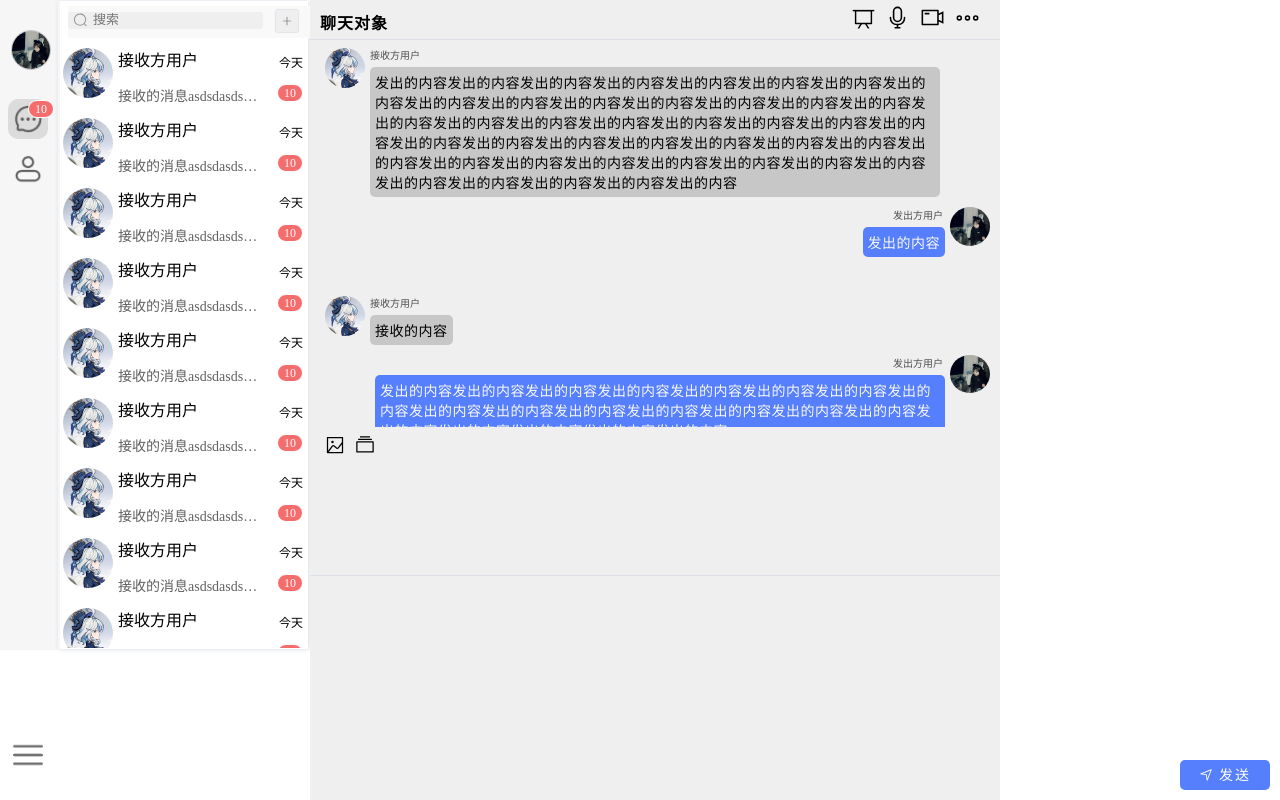
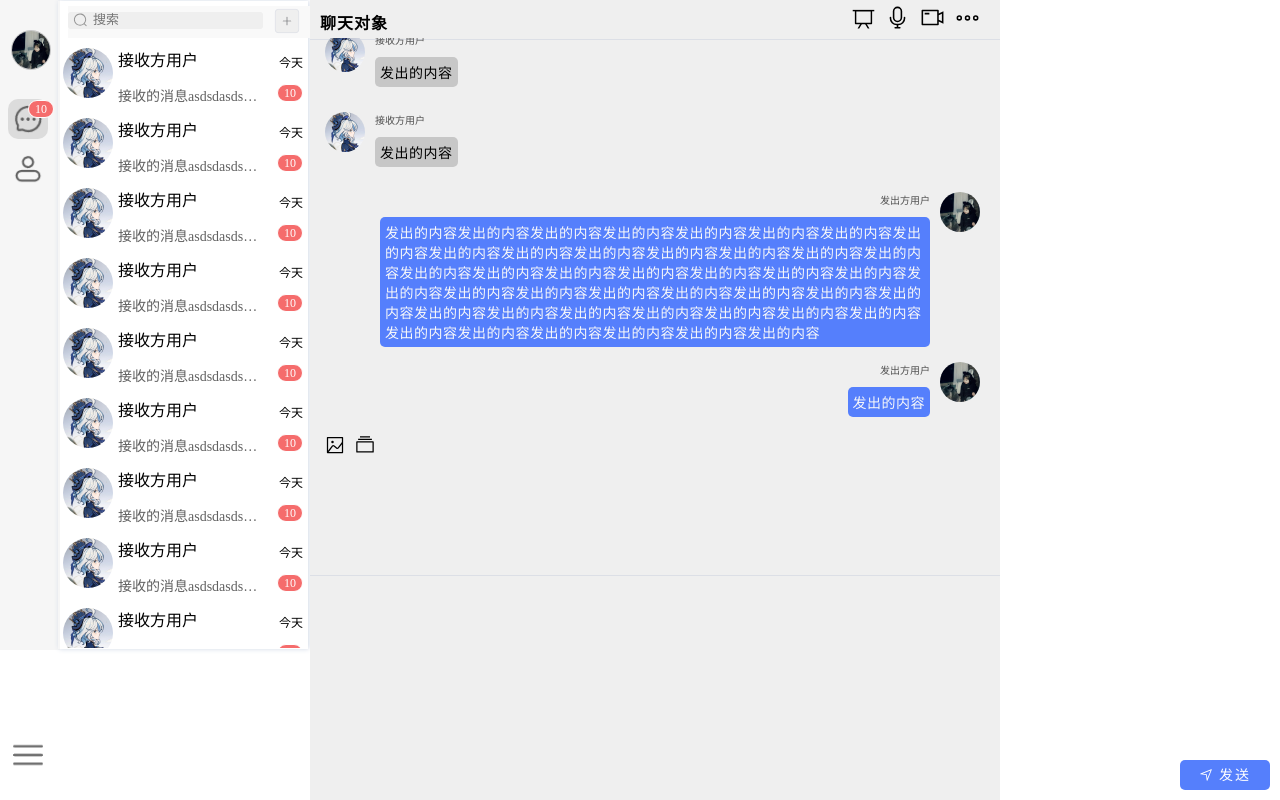
Before and after one commit to cptbtptp557/iChat, a Vue app: page / in a window 1280 px wide. Built offline with nearby package versions, Linux system fonts and the light colour scheme.

Commit message:
完善了页面

```diff
--- a/src/components/chat/chatChatBar/homeChatBar.css
+++ b/src/components/chat/chatChatBar/homeChatBar.css
@@ -34,7 +34,7 @@ header .shat_control .el-icon:active {
 }
 .dialog_box {
   height: 389px;
-  padding: 10px;
+  padding: 0 10px 10px 10px;
   overflow: auto;
   display: flex;
   flex-direction: column;
@@ -54,65 +54,89 @@ header .shat_control .el-icon:active {
 }
 .dialog_box .to_user {
   position: relative;
+  top: 10px;
   padding: 0 5px;
+  margin: 5px 10px 10px 0;
 }
-.dialog_box .to_user img {
+.dialog_box .to_user div {
+  display: flex;
+  flex-direction: row;
+}
+.dialog_box .to_user div img {
   width: 40px;
+  height: 40px;
   border-radius: 50%;
 }
-.dialog_box .to_user > p:first-of-type {
-  width: 100px;
+.dialog_box .to_user div div {
+  position: relative;
+  top: -10px;
+  left: 10px;
+  margin: 10px 0 10px 0;
+  display: flex;
+  flex-direction: column;
+  align-items: stretch;
+  scroll-behavior: smooth;
+}
+.dialog_box .to_user div div p:nth-child(1) {
   font-size: 10px;
   color: #505050;
   position: relative;
-  top: -45px;
-  left: 45px;
 }
-.dialog_box .to_user > p:nth-of-type(2) {
-  display: inline-block;
-  max-width: 570px;
+.dialog_box .to_user div div p:nth-child(2) {
+  max-width: 550px;
   background-color: #c7c7c7;
   position: relative;
-  top: -40px;
-  left: 45px;
+  top: 10px;
   padding: 5px;
   border-radius: 5px;
   color: #000;
   font-size: 14px;
   letter-spacing: 0.5px;
+  text-align: left;
 }
 .dialog_box .from_user {
   position: relative;
-  top: -50px;
+  top: 10px;
   float: right;
-  margin-top: 20px;
+  margin: 5px 10px 10px 0;
 }
-.dialog_box .from_user img {
+.dialog_box .from_user div {
+  display: flex;
+  justify-content: flex-end;
+}
+.dialog_box .from_user div img {
   width: 40px;
+  height: 40px;
   border-radius: 50%;
   float: right;
 }
-.dialog_box .from_user > p:first-of-type {
+.dialog_box .from_user div div {
+  display: flex;
+  flex-direction: column;
+  align-items: stretch;
+  scroll-behavior: smooth;
+}
+.dialog_box .from_user div div p:nth-child(1) {
   font-size: 10px;
   color: #505050;
   position: relative;
-  top: 0;
-  right: 7px;
+  right: 10px;
   float: right;
+  text-align: right;
 }
-.dialog_box .from_user > p:nth-of-type(2) {
-  display: inline-block;
-  max-width: 570px;
+.dialog_box .from_user div div p:nth-child(2) {
+  max-width: 550px;
   background-color: #557ffc;
   position: relative;
-  top: 20px;
-  right: -45px;
+  right: 10px;
   float: right;
+  margin-top: 10px;
   padding: 5px;
   border-radius: 5px;
   color: #f9f9f9;
   font-size: 14px;
   letter-spacing: 0.5px;
+  text-align: left;
 }
 footer {
   width: 665px;
--- a/src/components/chat/chatChatBar/homeChatBar.less
+++ b/src/components/chat/chatChatBar/homeChatBar.less
@@ -48,7 +48,7 @@ header {
 
 .dialog_box {
   height: 389px;
-  padding: 10px;
+  padding: 0 10px 10px 10px;
   overflow: auto;
   display: flex;
   flex-direction: column;
@@ -71,71 +71,99 @@ header {
 
   & .to_user {
     position: relative;
+    top: 10px;
     padding: 0 5px;
+    margin: 5px 10px 10px 0;
+
+    & div {
+      display: flex;
+      flex-direction: row;
 
       & img {
         width: 40px;
+        height: 40px;
         border-radius: 50%;
       }
 
-    & > p:first-of-type {
-      width: 100px;
+      & div {
+        position: relative;
+        top: -10px;
+        left: 10px;
+        margin: 10px 0 10px 0;
+        display: flex;
+        flex-direction: column;
+        align-items: stretch;
+        scroll-behavior: smooth;
+
+        & p:nth-child(1) {
           font-size: 10px;
           color: @text_gray;
           position: relative;
-      top: -45px;
-      left: 45px;
         }
 
-    & > p:nth-of-type(2) {
-      display: inline-block;
-      max-width: 570px;
+        & p:nth-child(2) {
+          max-width: 550px;
           background-color: @gray;
           position: relative;
-      top: -40px;
-      left: 45px;
+          top: 10px;
           padding: 5px;
           border-radius: 5px;
           color: #000;
           font-size: 14px;
           letter-spacing: .5px;
+          text-align: left;
+        }
+      }
     }
   }
 
   & .from_user {
     position: relative;
-    top: -50px;
+    top: 10px;
     float: right;
-    margin-top: 20px;
+    margin: 5px 10px 10px 0;
+
+    & div {
+      display: flex;
+      justify-content: flex-end;
 
       & img {
         width: 40px;
+        height: 40px;
         border-radius: 50%;
         float: right;
       }
 
-    & > p:first-of-type {
+      & div {
+        display: flex;
+        flex-direction: column;
+        align-items: stretch;
+        scroll-behavior: smooth;
+
+        & p:nth-child(1) {
           font-size: 10px;
           color: @text_gray;
           position: relative;
-      top: 0;
-      right: 7px;
+          right: 10px;
           float: right;
+          text-align: right;
         }
 
-    & > p:nth-of-type(2) {
-      display: inline-block;
-      max-width: 570px;
+        & p:nth-child(2) {
+          max-width: 550px;
           background-color: @blue;
           position: relative;
-      top: 20px;
-      right: -45px;
+          right: 10px;
           float: right;
+          margin-top: 10px;
           padding: 5px;
           border-radius: 5px;
           color: @white;
           font-size: 14px;
           letter-spacing: .5px;
+          text-align: left;
+        }
+      }
     }
   }
 }
--- a/src/components/chat/chatChatBar/homeChatBar.vue
+++ b/src/components/chat/chatChatBar/homeChatBar.vue
@@ -46,48 +46,64 @@
       </div>
     </header>
     <el-divider style="position: absolute; top: 15px"/>
-    <div class="dialog_box">
+    <div id="dialogBox" class="dialog_box">
       <div class="to_user">
+        <div>
           <img src="../../../../public/chat-avatar/from-user.png" alt="接收方用户">
+          <div>
             <p>接收方用户</p>
             <p>
-          发出的内容发出的内容发出的内容发出的内容发出的内容发出的内容发出的内容发出的内容发出的内容发出的内容发出的内容发出的内容发出的内容发出的内容发出的内容发出的内容发出的内容发出的内容发出的内容发出的内容发出的内容发出的内容发出的内容发出的内容发出的内容发出的内容发出的内容发出的内容发出的内容发出的内容发出的内容发出的内容发出的内容发出的内容发出的内容发出的内容发出的内容发出的内容发出的内容发出的内容发出的内容发出的内容发出的内容</p>
+              发出的内容发出的内容发出的内容发出的内容发出的内容发出的内容发出的内容发出的内容发出的内容发出的内容发出的内容发出的内容发出的内容发出的内容发出的内容发出的内容发出的内容发出的内容发出的内容发出的内容发出的内容发出的内容发出的内容发出的内容发出的内容发出的内容发出的内容发出的内容发出的内容发出的内容发出的内容发出的内容发出的内容发出的内容发出的内容发出的内容发出的内容发出的内容发出的内容发出的内容发出的内容发出的内容发出的内容
+            </p>
+          </div>
+        </div>
       </div>
       <div class="from_user">
-        <img src="../../../../public/chat-avatar/to-user.jpg" alt="发出方用户">
+        <div>
+          <div>
             <p>发出方用户</p>
             <p>发出的内容</p>
           </div>
+          <img src="../../../../public/chat-avatar/to-user.jpg" alt="发出方用户">
+        </div>
+      </div>
       <div class="to_user">
+        <div>
           <img src="../../../../public/chat-avatar/from-user.png" alt="接收方用户">
+          <div>
             <p>接收方用户</p>
-        <p>接收的内容</p>
+            <p>
+              发出的内容
+            </p>
+          </div>
+        </div>
+      </div>
+      <div class="to_user">
+        <div>
+          <img src="../../../../public/chat-avatar/from-user.png" alt="接收方用户">
+          <div>
+            <p>接收方用户</p>
+            <p>发出的内容</p>
+          </div>
+        </div>
       </div>
       <div class="from_user">
+        <div>
+          <div>
+            <p>发出方用户</p>
+            <p>发出的内容发出的内容发出的内容发出的内容发出的内容发出的内容发出的内容发出的内容发出的内容发出的内容发出的内容发出的内容发出的内容发出的内容发出的内容发出的内容发出的内容发出的内容发出的内容发出的内容发出的内容发出的内容发出的内容发出的内容发出的内容发出的内容发出的内容发出的内容发出的内容发出的内容发出的内容发出的内容发出的内容发出的内容发出的内容发出的内容发出的内容发出的内容发出的内容发出的内容发出的内容发出的内容发出的内容</p>
+          </div>
           <img src="../../../../public/chat-avatar/to-user.jpg" alt="发出方用户">
-        <p>发出方用户</p>
-        <p>
-          发出的内容发出的内容发出的内容发出的内容发出的内容发出的内容发出的内容发出的内容发出的内容发出的内容发出的内容发出的内容发出的内容发出的内容发出的内容发出的内容发出的内容发出的内容发出的内容发出的内容</p>
         </div>
-      <div class="to_user">
-        <img src="../../../../public/chat-avatar/from-user.png" alt="接收方用户">
-        <p>接收方用户</p>
-        <p>接收的内容</p>
-      </div>
-      <div class="to_user">
-        <img src="../../../../public/chat-avatar/from-user.png" alt="接收方用户">
-        <p>接收方用户</p>
-        <p>接收的内容</p>
       </div>
       <div class="from_user">
-        <img src="../../../../public/chat-avatar/to-user.jpg" alt="发出方用户">
+        <div>
+          <div>
             <p>发出方用户</p>
             <p>发出的内容</p>
           </div>
-      <div class="from_user">
           <img src="../../../../public/chat-avatar/to-user.jpg" alt="发出方用户">
-        <p>发出方用户</p>
-        <p>发出的内容</p>
+        </div>
       </div>
     </div>
     <el-divider style="position: absolute; bottom: 200px"/>
--- a/src/components/friends/allFriends/allFriends.less
+++ b/src/components/friends/allFriends/allFriends.less
@@ -15,12 +15,13 @@
 
 
   & header {
-    width: 270px;
+    width: 250px;
     height: 30px;
     background-color: @light_gray;
-    border-radius: 3px;
+    border-radius: 5px;
     position: fixed;
     z-index: 100;
+    margin: 10px;
 
     & .search {
       width: 15px;
@@ -31,7 +32,7 @@
     }
 
     & [type = text] {
-      width: 240px;
+      width: 220px;
       height: 25px;
       border: none;
       outline: none;
@@ -45,9 +46,9 @@
 
   & main {
     width: 270px;
-    height: 95.5%;
+    height: 92.3%;
     position: relative;
-    top: 30px;
+    top: 50px;
     box-shadow: 1px 0 5px @neu-2;
     overflow: auto;
 
--- a/src/components/friends/allFriends/allFriends.ts
+++ b/src/components/friends/allFriends/allFriends.ts
@@ -1,5 +1,21 @@
+import {ref} from "vue";
+
 export const allFriends = () => {
+    const search_friend = ref(); // 好友搜索框
+
+    // 查询好友---进行了防抖处理
+    let timer: any;
+    const searchFriend = () => {
+        if (timer) clearTimeout(timer);
+        timer = setTimeout(() => {
+            if (search_friend.value) {
+                console.log(search_friend.value);
+            }
+        }, 1500);
+    }
+
     return {
-
+        search_friend,
+        searchFriend,
     }
 }
--- a/src/components/friends/allFriends/allFriends.vue
+++ b/src/components/friends/allFriends/allFriends.vue
@@ -4,7 +4,7 @@
       <el-icon class="search">
         <Search/>
       </el-icon>
-      <input type="text" placeholder="搜索">
+      <input type="text" placeholder="搜索" v-model="search_friend" @input="searchFriend">
     </header>
     <main>
       <div class="friends_introduce" v-for=" users in 10" :key="users">
@@ -32,7 +32,10 @@
 import {allFriends} from "./allFriends.ts";
 import {Search} from "@element-plus/icons-vue";
 
-const {} = allFriends();
+const {
+  search_friend,
+  searchFriend,
+} = allFriends();
 </script>
 
 <style scoped>
```
Also changed, not shown: src/components/chat/chatChatBar/homeChatBar.ts (+7 -3 lines), src/components/friends/allFriends/allFriends.css (+6 -5 lines), 2 other files (tests, documents, lock files or other folders). Lines whose indentation alone changed are shown as unchanged.
